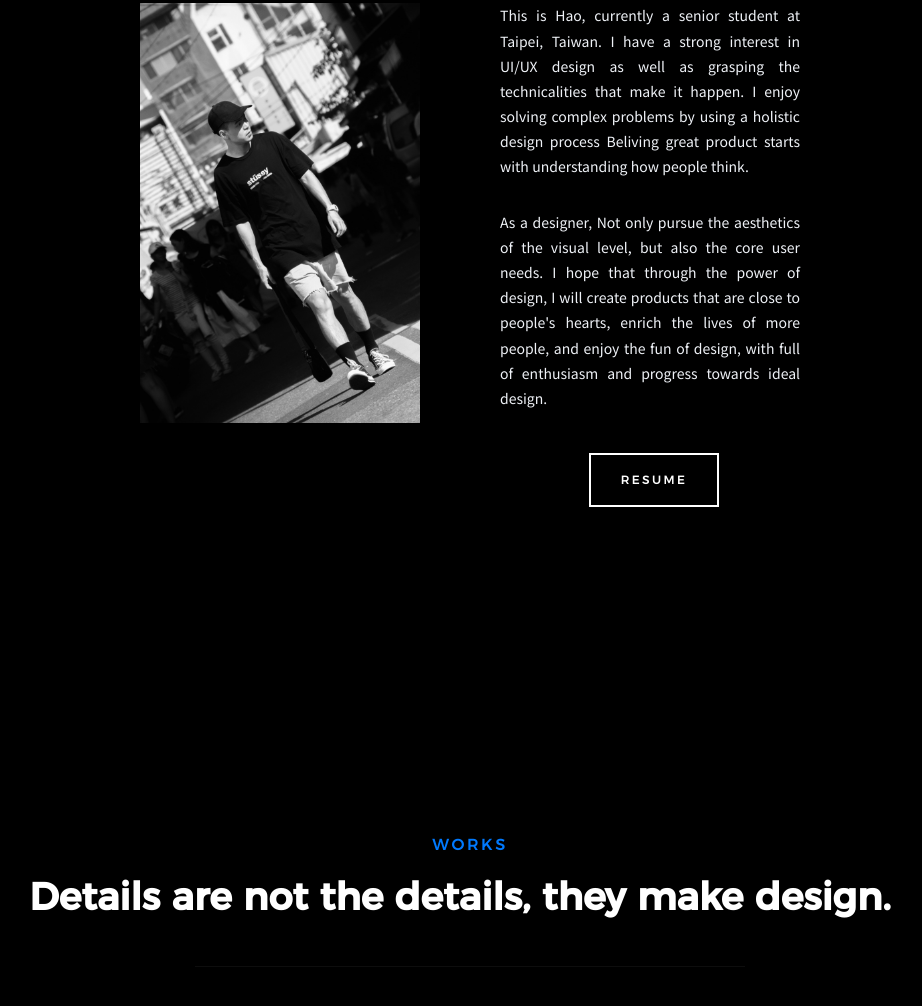
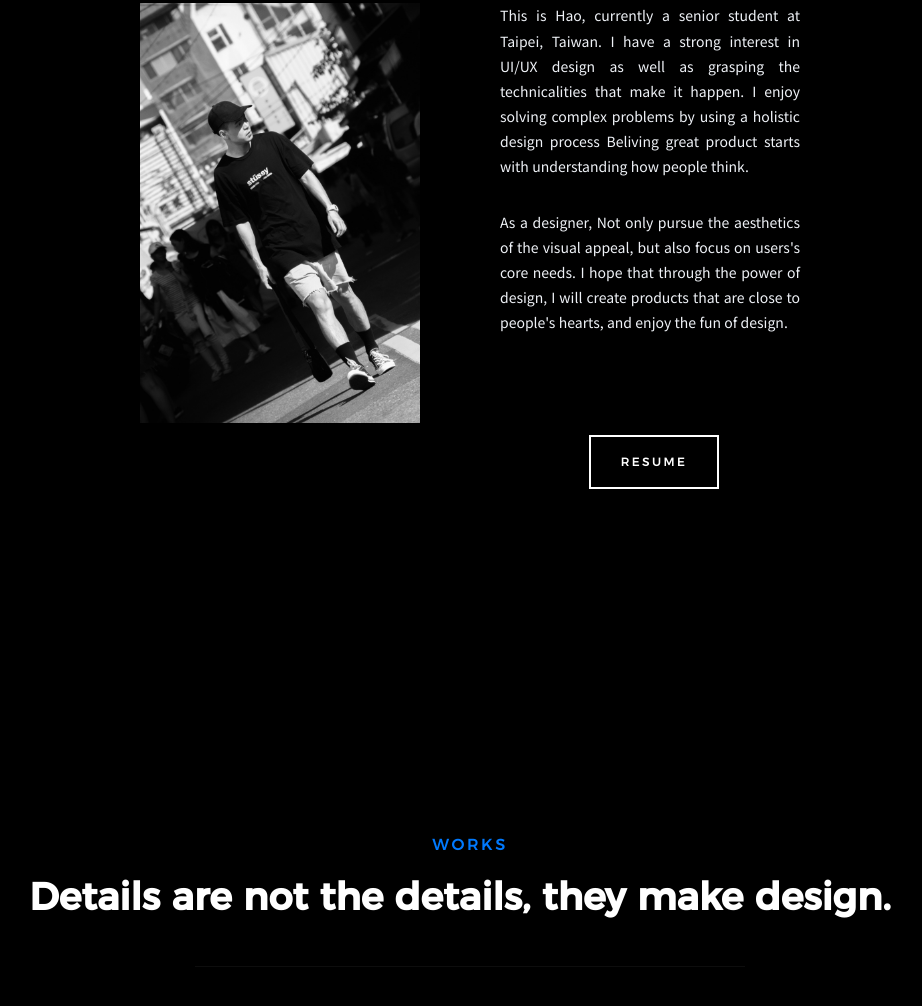
Before and after one commit to haodesign/haodesign.github.io, a plain HTML site: page index.html in a window 1280 px wide. Shown: the part 985-1991 px from the top of the page, without its empty margins (170-1092 px from the left). Drawn offline with nearby package versions, Linux system fonts and the light colour scheme; files whose address does not match are found by name.

Commit message:
Update index.html
about me

```diff
--- a/index.html
+++ b/index.html
@@ -127,7 +127,7 @@
             <div class="col-full">
                 <p><img class="profile"  src="images/profile%20photo.jpg">
                 This is Hao, currently a senior student at Taipei, Taiwan. I have a strong interest in UI/UX design as well as grasping the technicalities that make it happen. I enjoy solving complex problems by using a holistic design process Beliving great product starts with understanding how people think. </p>
-                <p>As a designer, Not only pursue the aesthetics of the visual level, but also the core user needs. I hope that through the power of design, I will create products that are close to people's hearts, enrich the lives of more people, and enjoy the fun of design, with full of enthusiasm and progress towards ideal design.
+                <p>As a designer, Not only pursue the aesthetics of the visual appeal, but also focus on users's core needs. I hope that through the power of design, I will create products that are close to people's hearts, and enjoy the fun of design.
                 </p>
             </div>
 <div class="about__buttons">
```
